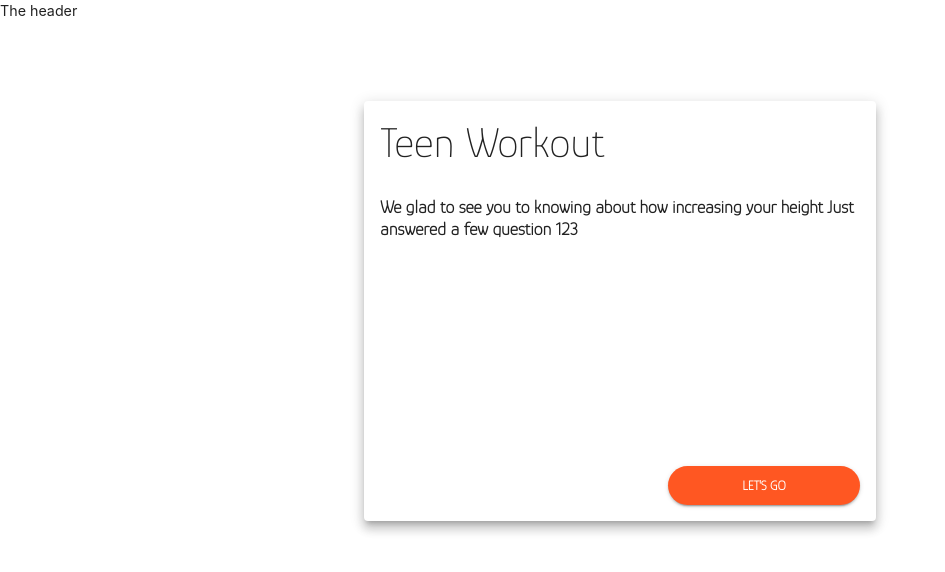
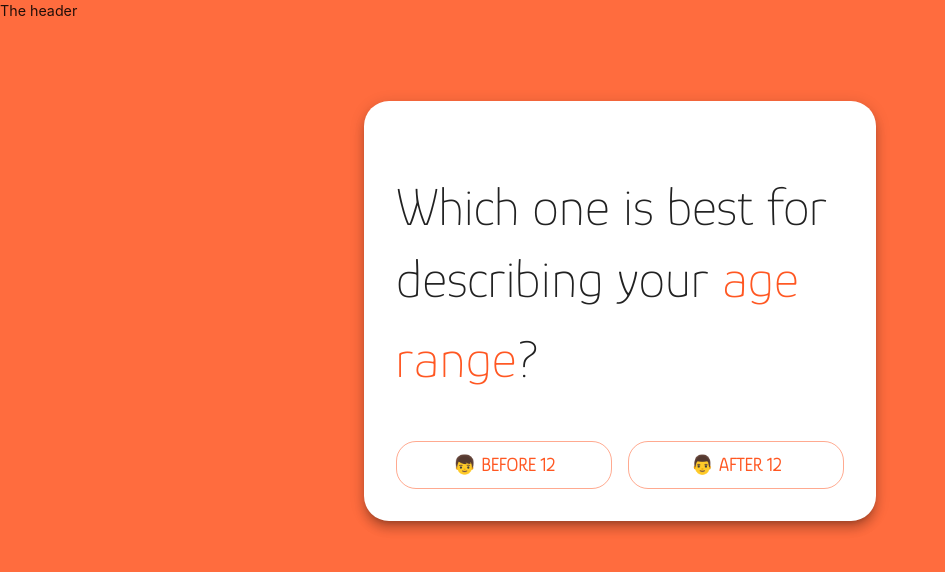
Before and after one commit to muhamadzolfaghari/teen-workout, a React (Create React App) app: page / in a window 1280 px wide. Both pictures are taken after a click on the button "LET'S GO". Shown: the top 572 px of the page, without its empty margins (0-945 px from the left). Built offline with nearby package versions, Linux system fonts and the light colour scheme.

Commit message:
Just for test

```diff
--- a/src/App.css
+++ b/src/App.css
@@ -1,5 +1,6 @@
 .App {
-  text-align: center;
+  height: 100vh;
+  background: rgb(255 108 62);
 }
 
 .App-logo {
--- a/src/App.tsx
+++ b/src/App.tsx
@@ -5,14 +5,14 @@ import WelcomeWizard from './components/WelcomeWizard/WelcomeWizard';
 
 function App() {
   return (
-    <>
+    <div className='App'>
       <header>The header</header>
       <main>
         <Container maxWidth={'sm'}>
           <WelcomeWizard />
         </Container>
       </main>
-    </>
+    </div>
   );
 }
 
--- a/src/components/UI/Article/Article.module.scss
+++ b/src/components/UI/Article/Article.module.scss
@@ -4,18 +4,18 @@
   flex-direction: column;
 
   section {
-    height: 100%;
+    //height: 100%;
     margin-top: auto;
     margin-bottom: auto;
   }
 
-  footer {
-    display: flex;
-    margin-top: auto;
-    justify-content: flex-end;
-
-    button {
-      width: 40%;
-    }
-  }
+  //footer {
+  //  //display: flex;
+  //  //margin-top: auto;
+  //  //justify-content: flex-end;
+  //  //
+  //  //button {
+  //  //  width: 40%;
+  //  //}
+  //}
 }
--- a/src/components/UI/Article/Article.tsx
+++ b/src/components/UI/Article/Article.tsx
@@ -1,8 +1,8 @@
-import { FC } from 'react';
+import { FC, HTMLAttributes } from 'react';
 import classes from './Article.module.scss';
 
-const Article: FC = ({ children }) => (
-  <article className={classes.root}>{children}</article>
+const Article: FC<HTMLAttributes<any>> = ({ children, className }) => (
+  <article className={[classes.root, className].join(' ')}>{children}</article>
 );
 
 export default Article;
--- a/src/components/UI/Theme.tsx
+++ b/src/components/UI/Theme.tsx
@@ -33,9 +33,9 @@ export const theme = createTheme({
       // fontWeight: defaultTheme.typography.fontWeightRegular,
     },
     h2: {
-      fontSize: '2em',
-      paddingBottom: '0.9em',
-      fontWeight: defaultTheme.typography.fontWeightRegular,
+      // fontSize: '2em',
+      // paddingBottom: '0.9em',
+      // fontWeight: defaultTheme.typography.fontWeightRegular,
     },
     h3: {
       fontSize: '1.5em',
--- /dev/null
+++ b/src/components/WelcomeWizard/SetAgeRange.module.scss
@@ -0,0 +1,11 @@
+.root {
+  button {
+    font-size: 1.3em;
+  }
+
+  footer {
+    display: grid;
+    column-gap: 1rem;
+    grid-template-columns: 1fr 1fr;
+  }
+}
--- /dev/null
+++ b/src/components/WelcomeWizard/SetAgeRange.tsx
@@ -0,0 +1,28 @@
+import Typography from '@mui/material/Typography';
+import Button from '@mui/material/Button';
+import Article from '../UI/Article/Article';
+import classes from './SetAgeRange.module.scss';
+
+const SetAgeRange = () => (
+  <Article className={classes.root}>
+    <section>
+      <Typography variant={'h2'}>
+        Which one is best for describing your{' '}
+        <Typography fontSize={'inherit'} component={'span'} color={'primary'}>
+          age range
+        </Typography>
+        ?{' '}
+      </Typography>
+    </section>
+    <footer>
+      <Button size={'large'} variant={'outlined'}>
+        👦 Before 12
+      </Button>
+      <Button size={'large'} variant={'outlined'}>
+        👨 After 12
+      </Button>
+    </footer>
+  </Article>
+);
+
+export default SetAgeRange;
--- a/src/components/WelcomeWizard/Step.tsx
+++ b/src/components/WelcomeWizard/Step.tsx
@@ -1,6 +1,7 @@
 import { WelcomeWizardStep } from '../../lib/welcomeWizard.const';
 import Welcoming from './Welcoming';
 import { Values } from '../../types/Values';
+import SetAgeRange from './SetAgeRange';
 
 interface IProps {
   step: Values<typeof WelcomeWizardStep>;
@@ -10,8 +11,10 @@ const Step = ({ step }: IProps) => {
   switch (step) {
     case WelcomeWizardStep.WELCOMING:
       return <Welcoming />;
+    case WelcomeWizardStep.SET_AGE_RANGE:
+      return <SetAgeRange />;
     default:
-      return <></>;
+      return null;
   }
 };
 
--- a/src/components/WelcomeWizard/WelcomeWizard.module.css
+++ b/src/components/WelcomeWizard/WelcomeWizard.module.css
@@ -1,6 +1,7 @@
 .paper {
     margin-top: 5rem;
-    padding: 1rem;
+    padding: 2rem;
     width: 512px;
     height: 420px;
+    border-radius: 25px;
 }
--- a/src/components/WelcomeWizard/Welcoming.tsx
+++ b/src/components/WelcomeWizard/Welcoming.tsx
@@ -1,8 +1,18 @@
 import Button from '@mui/material/Button';
 import Typography from '@mui/material/Typography';
 import Article from '../UI/Article/Article';
+import { useAppDispatch } from '../../app/hooks';
+import { activeStepChanged } from '../../features/welcomeWizardSlice';
+import { WelcomeWizardStep } from '../../lib/welcomeWizard.const';
 
-const Welcoming = () => (
+const Welcoming = () => {
+  const dispatch = useAppDispatch();
+
+  const handleButtonClick = () => {
+    dispatch(activeStepChanged(WelcomeWizardStep.SET_AGE_RANGE));
+  };
+
+  return (
     <Article>
       <header>
         <Typography variant={'h1'}>Teen Workout</Typography>
@@ -11,16 +21,20 @@ const Welcoming = () => (
         <Typography variant={'h4'}>
           We glad to see you to knowing about how increasing your height Just
           answered a few question
-
-        123
         </Typography>
       </section>
       <footer>
-      <Button size={'large'} color={'primary'} variant={'contained'}>
+        <Button
+          size={'large'}
+          color={'primary'}
+          variant={'contained'}
+          onClick={handleButtonClick}
+        >
           {"Let's go"}
         </Button>
       </footer>
     </Article>
   );
+};
 
 export default Welcoming;
--- a/src/lib/welcomeWizard.const.ts
+++ b/src/lib/welcomeWizard.const.ts
@@ -1,5 +1,5 @@
 export const WelcomeWizardStep = {
   WELCOMING: 'welcoming',
-  DETECT_AGE: 'detect-age',
   COMPUTE_MBI: 'compute-mbi',
+  SET_AGE_RANGE: 'set-age-range',
 };
```
Lines whose indentation alone changed are shown as unchanged.
